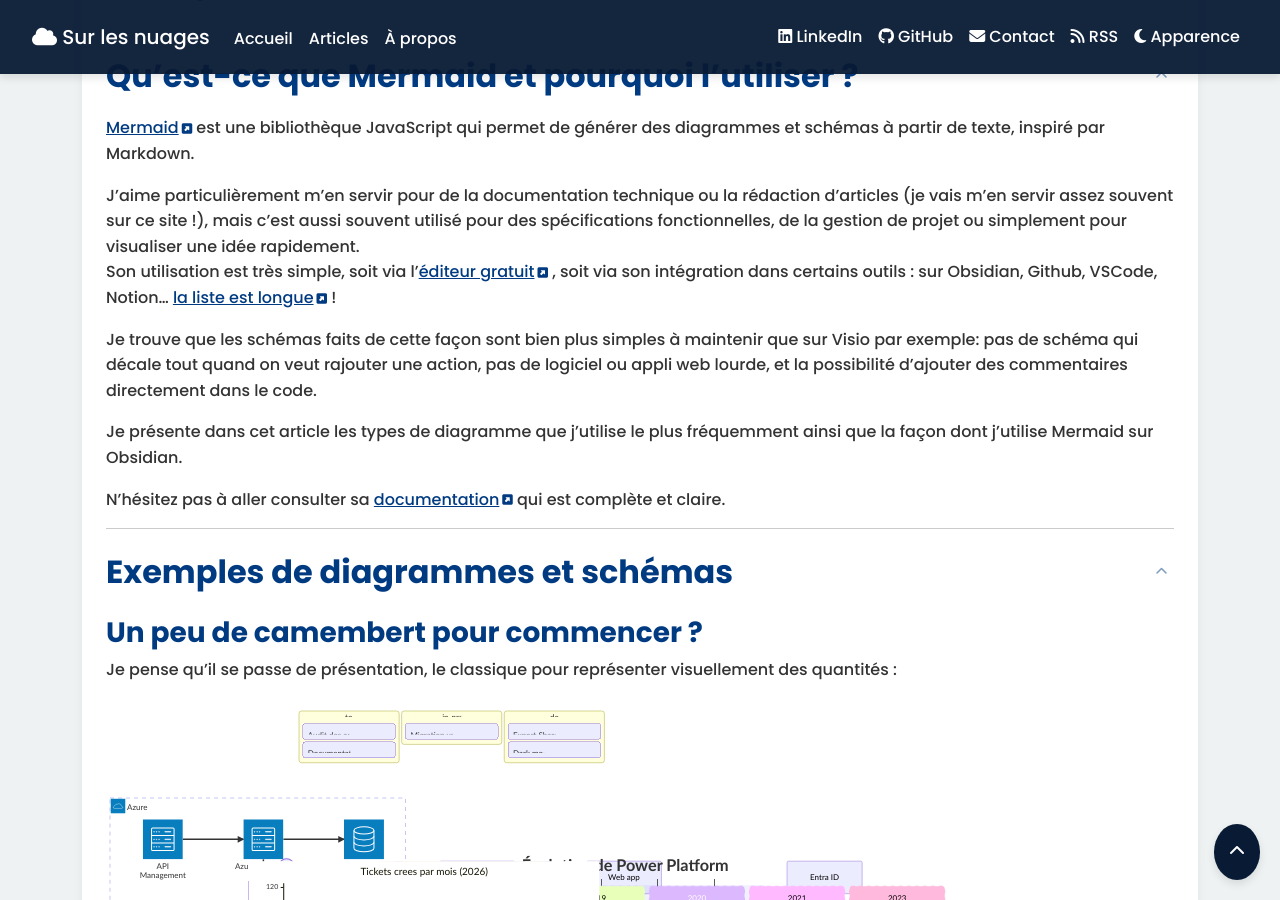
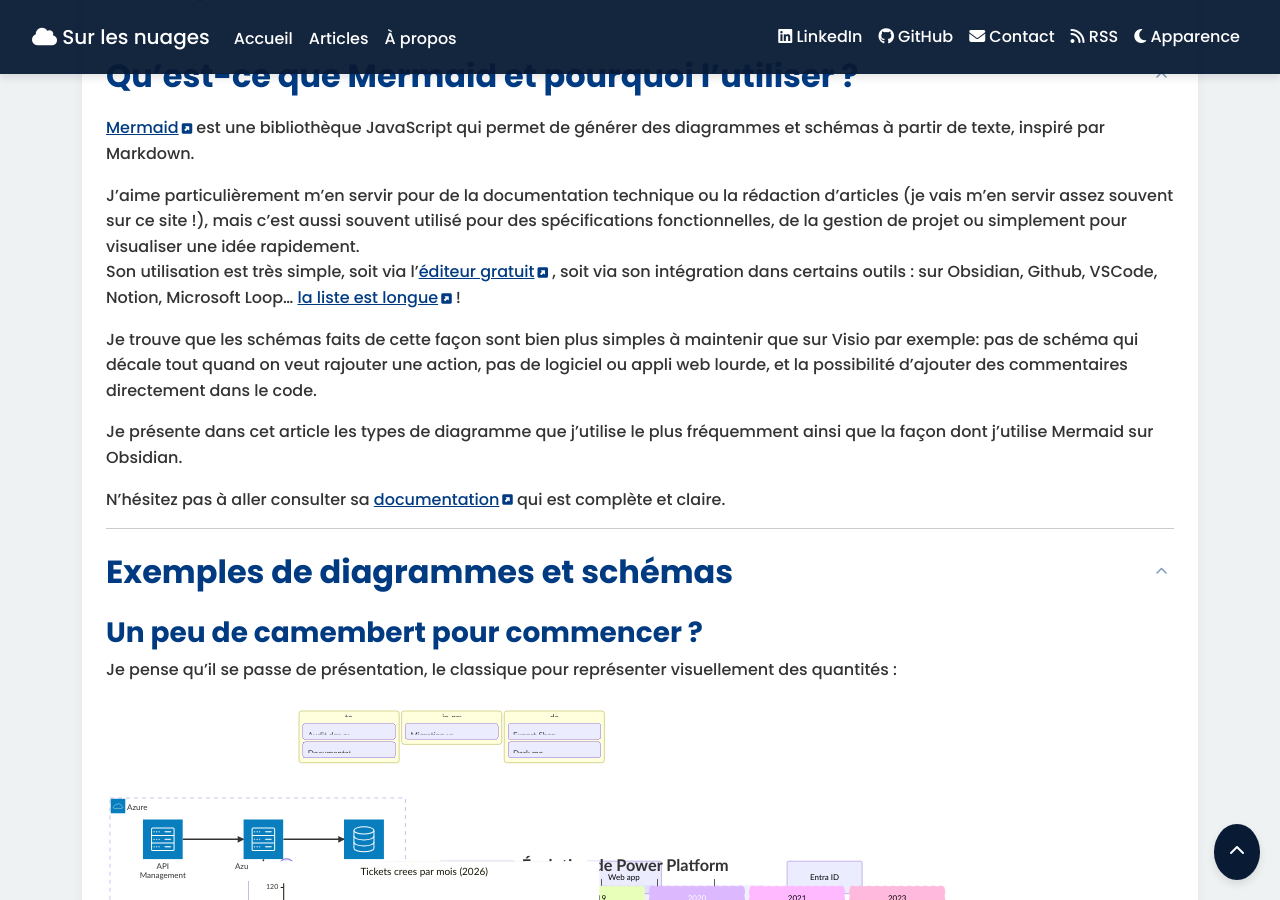
Before and after one commit to Arnaud-Ferriere/SurLesNuages, a Jekyll site: the page built from _posts/2026-04-04-presentation-mermaid.md, in a window 1280 px wide and 900 px high, scrolled down 1241 px. Built offline with Jekyll 4.4.1, drawn with Linux system fonts in a browser that asks for light colours; comment, search, counter and statistics services are not loaded.

Commit message:
Article: 2026-04-07 16:41:51 M _posts/2026-04-04-presentation-mermaid.md, A assets/Pasted image 20260406222327.png assets/Pasted image 20260407001745.png assets/articles/migrationADEntraID/arriba.gif assets/articles/migrationADEntraID/cat.webp assets/articles/migrationADEntraID/inventory.jpg assets/articles/migrationADEntraID/lookingup.jpg assets/articles/migrationADEntraID/migration.webp assets/articles/migrationADEntraID/x720.jpg assets/articles/migrationADEntraID/xfiles.webp
Affected files:
_posts/2026-04-04-presentation-mermaid.md
assets/Pasted image 20260406222327.png
assets/Pasted image 20260407001745.png
assets/articles/migrationADEntraID/arriba.gif
assets/articles/migrationADEntraID/cat.webp
assets/articles/migrationADEntraID/inventory.jpg
assets/articles/migrationADEntraID/lookingup.jpg
assets/articles/migrationADEntraID/migration.webp
assets/articles/migrationADEntraID/x720.jpg
assets/articles/migrationADEntraID/xfiles.webp

```diff
--- a/_posts/2026-04-04-presentation-mermaid.md
+++ b/_posts/2026-04-04-presentation-mermaid.md
@@ -19,7 +19,7 @@ layout: post
 [Mermaid](https://mermaid.ai/open-source/) est une bibliothèque JavaScript qui permet de générer des diagrammes et schémas à partir de texte, inspiré par Markdown.
 
 J'aime particulièrement m'en servir pour de la documentation technique ou la rédaction d'articles (je vais m'en servir assez souvent sur ce site !), mais c'est aussi souvent utilisé pour des spécifications fonctionnelles, de la gestion de projet ou simplement pour visualiser une idée rapidement.
-Son utilisation est très simple, soit via l'[éditeur gratuit](https://mermaid.ai/live/) , soit via son intégration dans certains outils : sur Obsidian, Github, VSCode, Notion... [la liste est longue](https://mermaid.ai/open-source/ecosystem/integrations-community.html#productivity-tools) !
+Son utilisation est très simple, soit via l'[éditeur gratuit](https://mermaid.ai/live/) , soit via son intégration dans certains outils : sur Obsidian, Github, VSCode, Notion, Microsoft Loop... [la liste est longue](https://mermaid.ai/open-source/ecosystem/integrations-community.html#productivity-tools) !
 
 Je trouve que les schémas faits de cette façon sont bien plus simples à maintenir que sur Visio par exemple: pas de schéma qui décale tout quand on veut rajouter une action, pas de logiciel ou appli web lourde, et la possibilité d'ajouter des commentaires directement dans le code.
 
```
Also changed, not shown: assets/Pasted image 20260406222327.png (added), assets/Pasted image 20260407001745.png (added), assets/articles/migrationADEntraID/cat.webp (added), assets/articles/migrationADEntraID/inventory.jpg (added), assets/articles/migrationADEntraID/lookingup.jpg (added), assets/articles/migrationADEntraID/migration.webp (added), assets/articles/migrationADEntraID/x720.jpg (added), assets/articles/migrationADEntraID/xfiles.webp (added), 1 other file.
